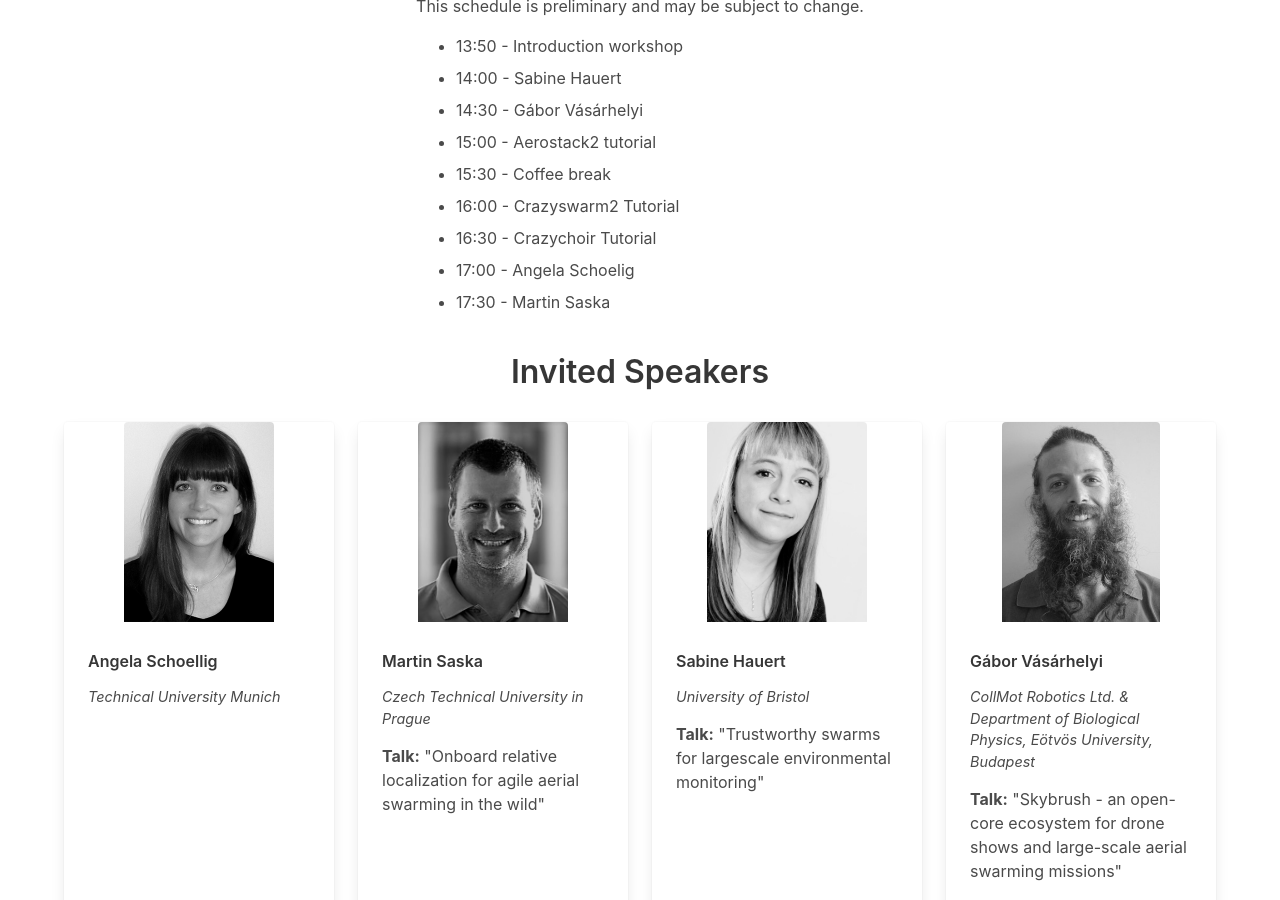
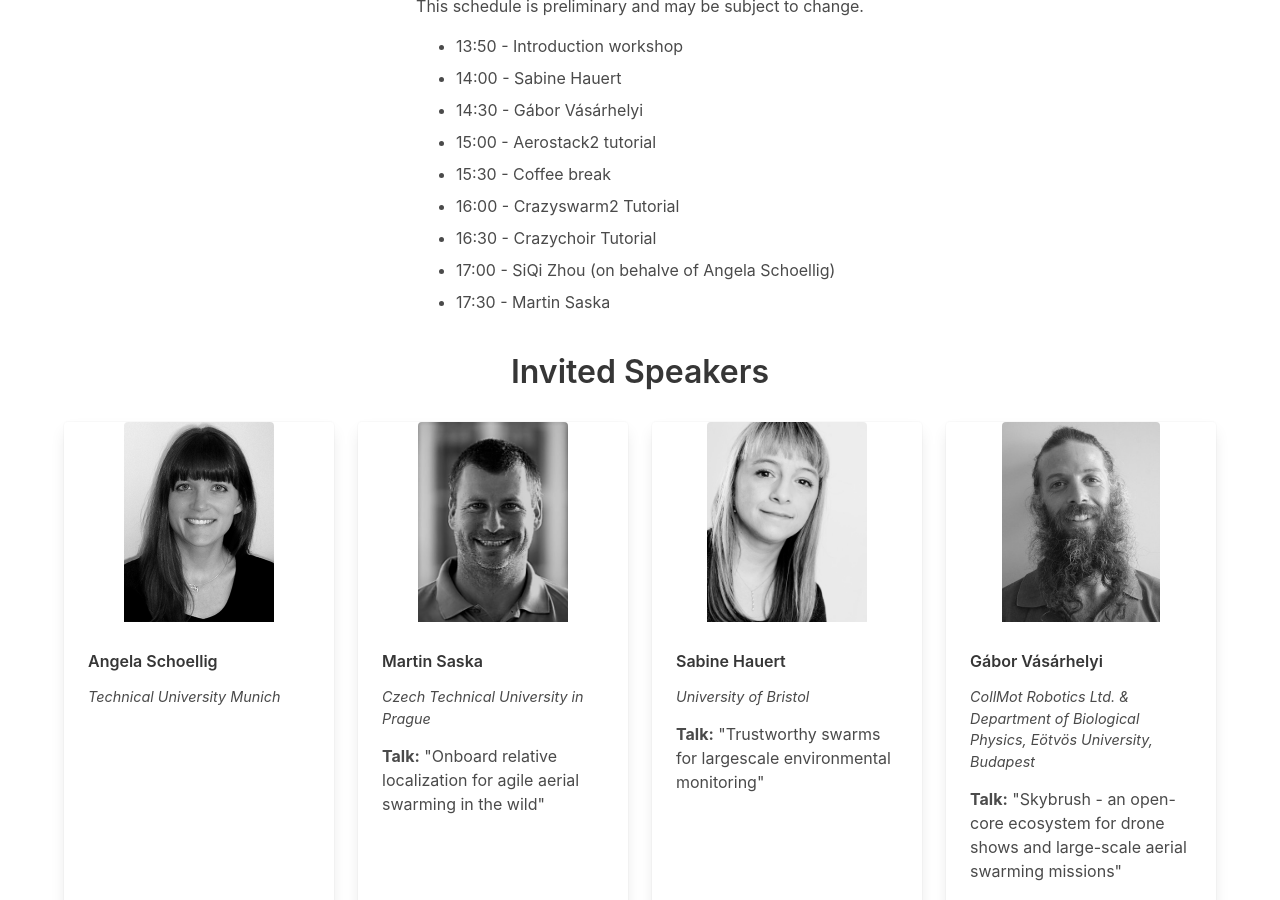
Before and after one commit to IMRCLab/workshop-aerial-swarms-rss2024, a Jekyll site: the page built from index.html, in a window 1280 px wide and 900 px high, scrolled down 955 px. Built offline with Jekyll 4.4.1, drawn with Linux system fonts in a browser that asks for light colours.

Commit message:
Update index.html

```diff
--- a/index.html
+++ b/index.html
@@ -208,7 +208,7 @@ title: Aerial Swarm Tools and Applications
         <li>15:30 - Coffee break </li>
         <li>16:00 - Crazyswarm2 Tutorial </li>
         <li>16:30 - Crazychoir Tutorial </li>
-        <li>17:00 - Angela Schoelig </li>
+        <li>17:00 - SiQi Zhou (on behalve of Angela Schoellig) </li>
         <li>17:30 - Martin Saska </li>
       </ul>
     </div>
```
